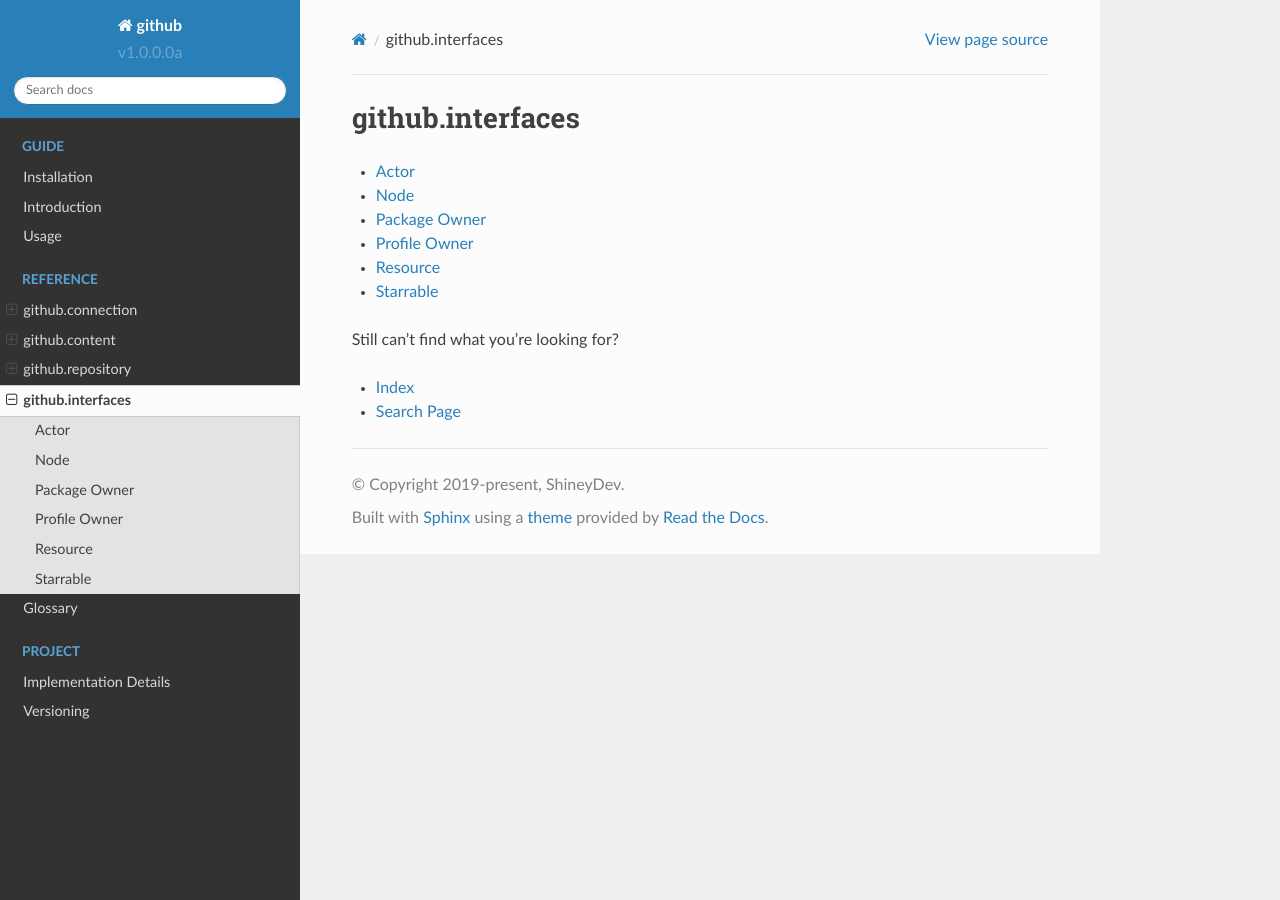
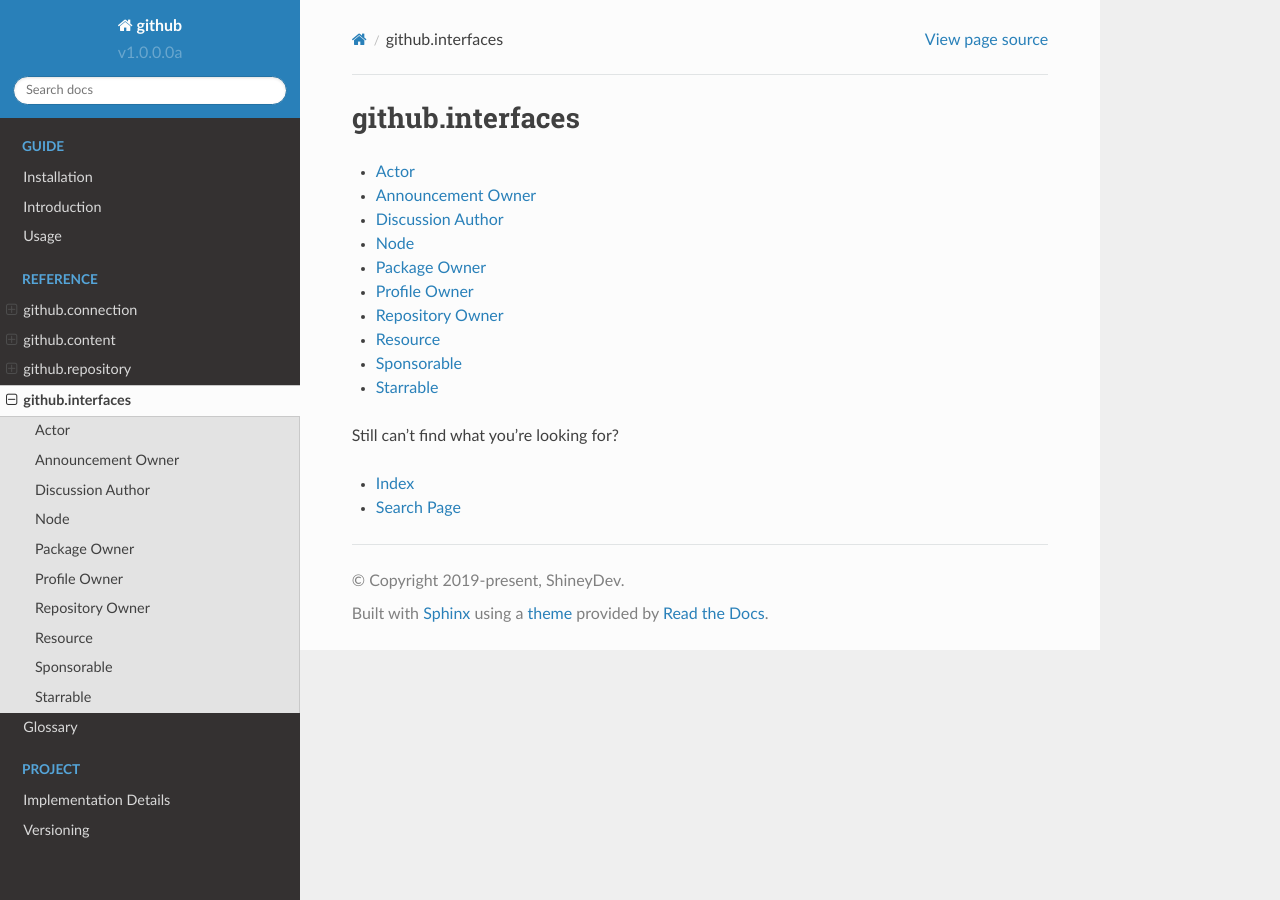
Before and after one commit to ShineyDev/github, a Sphinx documentation site: the page built from docs/reference/github/interfaces/index.rst, in a window 1280 px wide. Built offline with Sphinx 7.4.7 and the Read the Docs theme 2.0.0, drawn with Linux system fonts in a browser that asks for light colours; pages that are not in the unit, such as notebooks, are missing from menus.

Commit message:
update docs

```diff
--- /dev/null
+++ b/docs/reference/github/content/announcement.rst
@@ -0,0 +1,9 @@
+.. currentmodule:: github
+
+
+Announcement
+============
+
+.. autoclass:: Announcement()
+    :inherited-members:
+    :members:
--- /dev/null
+++ b/docs/reference/github/interfaces/announcementowner.rst
@@ -0,0 +1,8 @@
+.. currentmodule:: github
+
+
+Announcement Owner
+==================
+
+.. autoclass:: AnnouncementOwner()
+    :members:
--- /dev/null
+++ b/docs/reference/github/interfaces/discussionauthor.rst
@@ -0,0 +1,8 @@
+.. currentmodule:: github
+
+
+Discussion Author
+=================
+
+.. autoclass:: DiscussionAuthor()
+    :members:
--- a/docs/reference/github/interfaces/index.rst
+++ b/docs/reference/github/interfaces/index.rst
@@ -8,10 +8,14 @@ github.interfaces
     :maxdepth: 1
 
     actor
+    announcementowner
+    discussionauthor
     node
     packageowner
     profileowner
+    repositoryowner
     resource
+    sponsorable
     starrable
 
 
--- /dev/null
+++ b/docs/reference/github/interfaces/repositoryowner.rst
@@ -0,0 +1,8 @@
+.. currentmodule:: github
+
+
+Repository Owner
+================
+
+.. autoclass:: RepositoryOwner()
+    :members:
```
Also changed, not shown: docs/reference/github/connections/connection.rst (added, +8 -0 lines), docs/reference/github/connections/index.rst (added, +22 -0 lines), docs/reference/github/connections/stargazerorder.rst (added, +8 -0 lines), docs/reference/github/interfaces/sponsorable.rst (added, +8 -0 lines), docs/reference/github/organization/index.rst (added, +16 -0 lines), docs/reference/github/organization/organization.rst (added, +9 -0 lines), docs/reference/github/user/index.rst (added, +17 -0 lines), docs/reference/github/user/user.rst (added, +9 -0 lines), docs/reference/github/user/userstatus.rst (added, +9 -0 lines).
